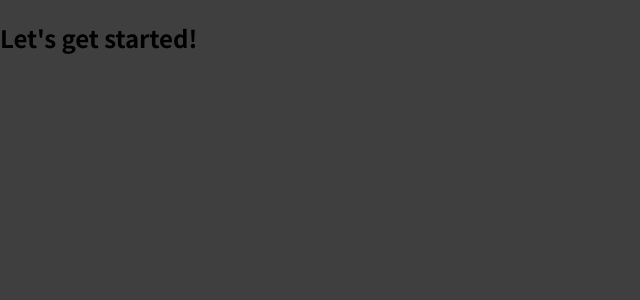
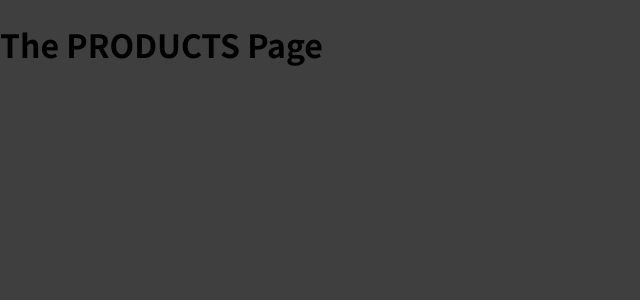
Before and after one commit to anaysoul/react-complete-guide, a JavaScript app: page /products in a window 1280 px wide. Shown: the top 300 px of the page, without its empty margins (0-640 px from the left). Built offline with nearby package versions, Linux system fonts and the light colour scheme.

Commit message:
defining & using routes

```diff
--- a/package.json
+++ b/package.json
@@ -8,6 +8,7 @@
     "@testing-library/user-event": "^13.5.0",
     "react": "^17.0.2",
     "react-dom": "^17.0.2",
+    "react-router-dom": "^5.3.0",
     "react-scripts": "5.0.0",
     "styled-components": "^5.3.3",
     "web-vitals": "^2.1.4"
--- a/src/App.js
+++ b/src/App.js
@@ -1,7 +1,16 @@
+import { Route } from 'react-router-dom';
+import Products from './pages/Products';
+import Welcome from './pages/Welcome';
+
 function App() {
   return (
     <div>
-      <h2>Let's get started!</h2>
+      <Route path="/welcome">
+        <Welcome />
+      </Route>
+      <Route path="/products">
+        <Products />
+      </Route>
     </div>
   );
 }
--- a/src/index.js
+++ b/src/index.js
@@ -1,6 +1,12 @@
 import ReactDOM from 'react-dom';
+import { BrowserRouter } from 'react-router-dom';
 
 import './index.css';
 import App from './App';
 
-ReactDOM.render(<App />, document.getElementById('root'));
+ReactDOM.render(
+  <BrowserRouter>
+    <App />
+  </BrowserRouter>,
+  document.getElementById('root')
+);
--- /dev/null
+++ b/src/pages/Products.js
@@ -0,0 +1,5 @@
+const Products = () => {
+  return <h1>The PRODUCTS Page</h1>;
+};
+
+export default Products;
--- /dev/null
+++ b/src/pages/Welcome.js
@@ -0,0 +1,5 @@
+const Welcome = () => {
+  return <h1>The Welcome Page</h1>;
+};
+
+export default Welcome;
```
Also changed, not shown: 1 other file (tests, documents, lock files or other folders).
